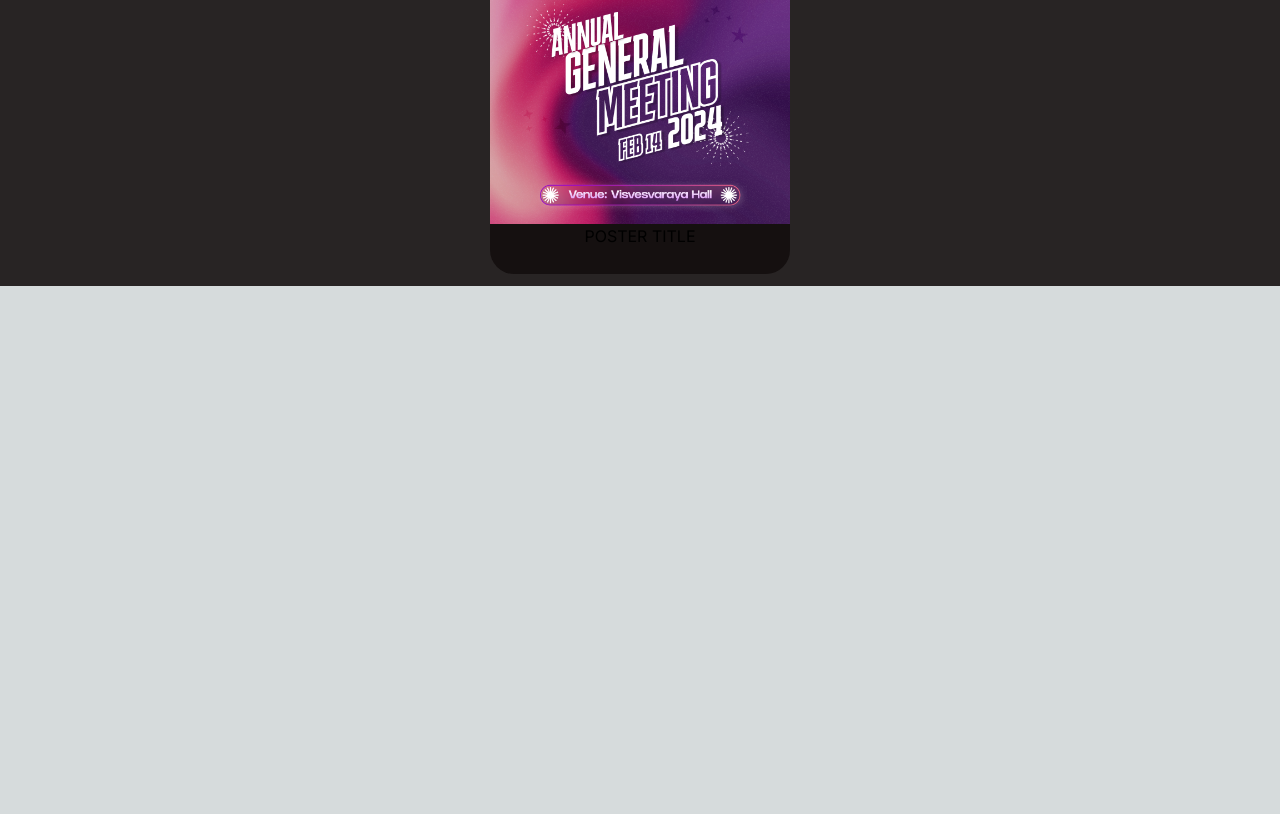
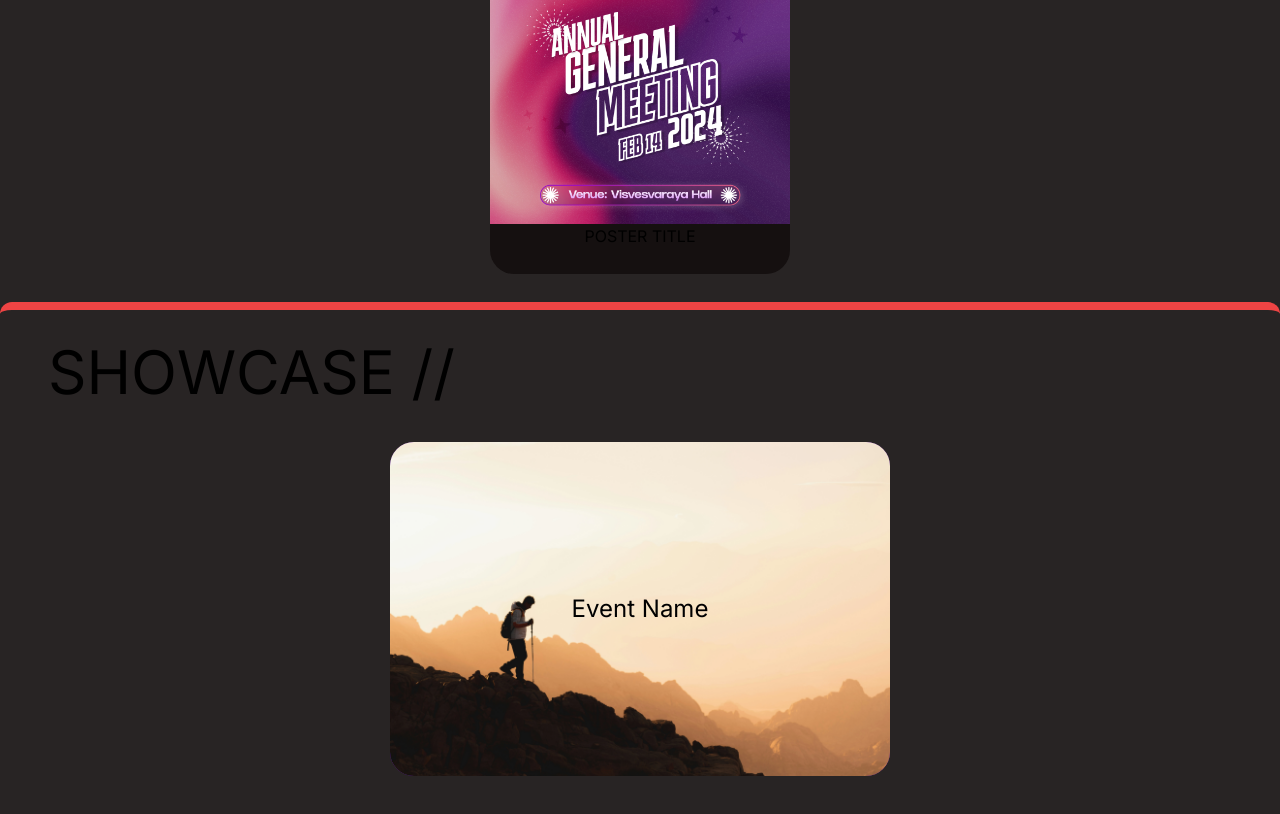
Before and after one commit to Luf1o/tinkerhub-24, a Next.js app: page / in a window 1280 px wide. Shown: the part 3127-3941 px from the top of the page. Before the commit the page ends 3413 px from the top, so only its background shows below. Built offline with nearby package versions, Linux system fonts and the light colour scheme.

Commit message:
structure change

```diff
--- a/app/components/Landing/Landing.jsx
+++ b/app/Landing/Landing.jsx
@@ -1,5 +1,5 @@
 import Image from "next/image"
-import { PurpleButton } from "../common/PurpleHazeButton"
+import { PurpleButton } from "../components/common/PurpleHazeButton"
 import About from "../about/tinkerabout"
 import EventPreviewCard from "../events/EventsPreviewCard"
 import Showcase from "../events/Showcase"
@@ -28,6 +28,7 @@
         <About />
         <TeamAbout />
         <EventPreviewCard />
+        <Showcase />
     </div>
     )
 }
--- a/app/components/about/TeamAbout.jsx
+++ b/app/about/TeamAbout.jsx
@@ -1,6 +1,6 @@
 'use client'
 import { useState } from "react";
-import TeamCard from "../common/TeamCard";
+import TeamCard from "../components/common/TeamCard";
 function TeamAbout(){
     const [selected,setSelected] = useState(null);
     function sliderOnClick(buttonId){
--- a/app/components/common/TeamCard.jsx
+++ b/app/components/common/TeamCard.jsx
@@ -1,4 +1,4 @@
-import { dummyNames,dummyVar } from "../about/aboutData"
+import { dummyNames,dummyVar } from "../../about/aboutData"
 import Image from "next/image"
 export default function TeamCard(){
     return(
--- a/app/components/events/EventsPreviewCard.jsx
+++ b/app/events/EventsPreviewCard.jsx
@@ -1,4 +1,4 @@
-import EventCard from "../common/EventCard";
+import EventCard from "../components/common/EventCard";
 
 function EventPreviewCard(){
     return(
--- a/app/components/events/Showcase.jsx
+++ b/app/events/Showcase.jsx
@@ -1,4 +1,4 @@
-import ShowcaseCard from "../common/ShowcaseCard";
+import ShowcaseCard from "../components/common/ShowcaseCard";
 function Showcase(){
     return(
         <div className="w-screen h-auto border-t-8 mt-4 rounded-t-xl border-red-500">
--- a/app/page.js
+++ b/app/page.js
@@ -1,5 +1,5 @@
 import Navbar from "./components/Navbar/Navbar"
-import Landing from "./components/Landing/Landing"
+import Landing from "./Landing/Landing"
 export default function Home() {
   return (
     <main className='min-h-screen w-screen bg-[#282424] relative flex flex-col gap-4 justify-start items-center scrollbar-none-y'>
```
Also changed, not shown: app/about/aboutData.js (renamed from app/components/about/aboutData.js), app/about/tinkerabout.jsx (renamed from app/components/about/tinkerabout.jsx).
